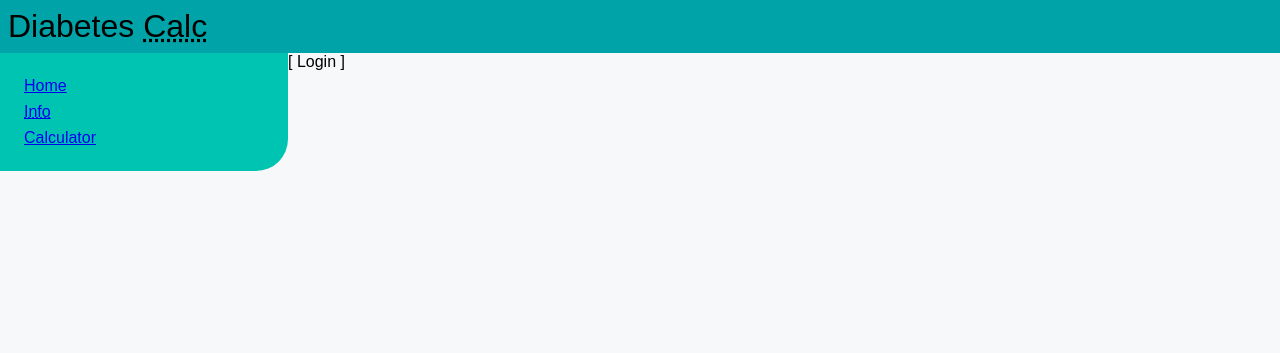
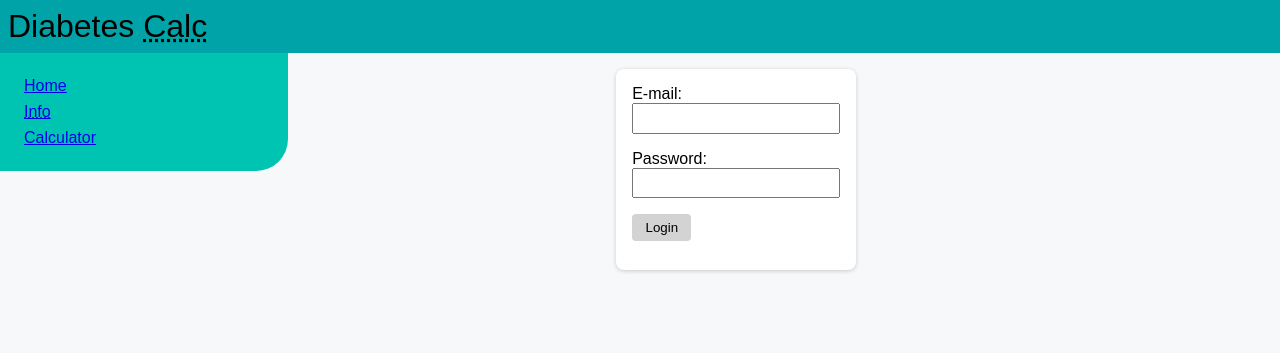
Before and after one commit to tona999/TecWeb-Progetto, a PHP site: page /html/login.html in a window 1280 px wide. Shown: the top 353 px of the page. Run offline with PHP 8.4, Linux system fonts and the light colour scheme.

Commit message:
Login WIP - Edited folder structure: html - Created connection.php - Created login form + php check - Some css fixes

```diff
--- /dev/null
+++ b/html/login.html
@@ -0,0 +1,41 @@
+<!DOCTYPE html>
+<html lang="en">
+<head>
+    <meta charset="UTF-8">
+    <meta name="viewport" content="width=device-width, initial-scale=1.0">
+    <title> Login - Diabetes Calc </title>
+    <link rel="stylesheet" type="text/css" href="../styles/style.css">
+    <link rel="stylesheet" type="text/css" href="../styles/style-mobile.css" media="(max-width: 800px)">
+</head>
+<body>
+    <header>
+        <!-- Top bar -->
+        <h1> Diabetes <abbr title="Calculator">Calc</abbr> </h1>
+    </header>
+
+    <menu>
+        <!-- Menu (Bottom bar, nella visualizzazione mobile) -->
+        <ul>
+            <li><a href="../html/index.html"><img src="../img/icons/home.svg" alt=""> Home </a></li>
+            <li><a href="../html/info.html"><img src="../img/icons/info.svg" alt=""><abbr title="Informations"> Info </abbr></a></li>
+            <li><a href="../html/calculator.html"><img src="../img/icons/tool.svg" alt=""> Calculator </a></li>
+        </ul>
+    </menu>
+
+    <main>
+        <!-- Contenuto specifico della pagina -->
+        <form id="login" action="../php/login.php" method="post">
+            <label>
+                E-mail:
+                <input type="text" name="email" id="email">
+            </label>
+            <label>
+                Password:
+                <input type="password" name="password" id="password">
+            </label>
+            <!-- ERROR LOG --> <!-- To be replaced with php -->
+            <input type="submit" value="Login">
+        </form>
+    </main>
+</body>
+</html>
--- /dev/null
+++ b/index.php
@@ -0,0 +1,3 @@
+<?php
+    header("Location: html/index.html");
+?>
--- a/login.html
+++ /dev/null
@@ -1,30 +0,0 @@
-<!DOCTYPE html>
-<html lang="en">
-<head>
-    <meta charset="UTF-8">
-    <meta name="viewport" content="width=device-width, initial-scale=1.0">
-    <title> Login - Diabetes Calc </title>
-    <link rel="stylesheet" type="text/css" href="styles/style.css" media="(min-width: 800px)">
-    <link rel="stylesheet" type="text/css" href="styles/style-mobile.css" media="(max-width: 800px)">
-</head>
-<body>
-    <header>
-        <!-- Top bar -->
-        <h1> Diabetes <abbr title="Calculator">Calc</abbr> </h1>
-    </header>
-
-    <menu>
-        <!-- Menu (Bottom bar, nella visualizzazione mobile) -->
-        <ul>
-            <li><a href="index.html"><img src="img/icons/home.svg" alt=""> Home </a></li>
-            <li><a href="info.html"><img src="img/icons/info.svg" alt=""><abbr title="Informations"> Info </abbr></a></li>
-            <li><a href="calculator.html"><img src="img/icons/tool.svg" alt=""> Calculator </a></li>
-        </ul>
-    </menu>
-
-    <main>
-        <!-- Contenuto specifico della pagina -->
-        [ Login ]
-    </main>
-</body>
-</html>
--- a/styles/style-mobile.css
+++ b/styles/style-mobile.css
@@ -1,31 +1,10 @@
-*{
-    font-family: sans-serif;
-    margin: 0;
-    padding: 0;
+menu{
+    float: none;
+    width: 100%;
+    padding: .5em 0;
+    border-radius: 0;
 }
 
-body{
-    background-color: #f6f8fa;
-}
-body.dark{
-    background-color: #2F4858;
-}
-h1{
-    font-weight: normal;
-}
-
-header{
-    padding: 1em;
-    background-color: #00A4A8;
-    display: flex;
-    justify-content: space-between;
-    align-items: center;
-}
-
-menu{
-    padding: 1em;
-    background-color: #00C4B2;
-}
 menu ul{
     list-style: none;
     display: flex;
@@ -42,9 +21,7 @@ menu img{
     padding-bottom: .5em;
 }
 
-main a{
-    display: block;
+main{
+    float: none;
+    width: 100%;
 }
-main p, main h1, main h2, main a{
-    margin:1em;
-}
--- a/styles/style.css
+++ b/styles/style.css
@@ -48,5 +48,33 @@ main{
     width: 70%;
 }
 main p, main h1, main h2, main a{
-    margin:1em;
+    margin: 1em;
 }
+
+/* Login form */
+form{
+    width: max-content;
+    background-color: #fff;
+    box-shadow: 0 1px 4px #00000030;
+    border-radius: 8px;
+    margin: 1em auto;
+    padding: 1em;
+}
+#login * {
+    margin-bottom: 1em;
+    display: block;
+}
+#login input{
+    height: 2em;
+    padding: 0 1em;
+}
+#login p{
+    color: red;
+}
+
+input[type="button"], input[type="submit"], button{
+    background-color: lightgray;
+    height: 2em;
+    border-radius: 4px;
+    border: none;
+}
```
Also changed, not shown: html/calculator.html (renamed from calculator.html, +14 -14 lines), html/index.html (renamed from index.html, +5 -5 lines), html/info.html (renamed from info.html, +5 -5 lines), php/connection.php (added, +14 -0 lines), php/login.php (added, +35 -0 lines), styles/calculator.css (+1 -6 lines).
